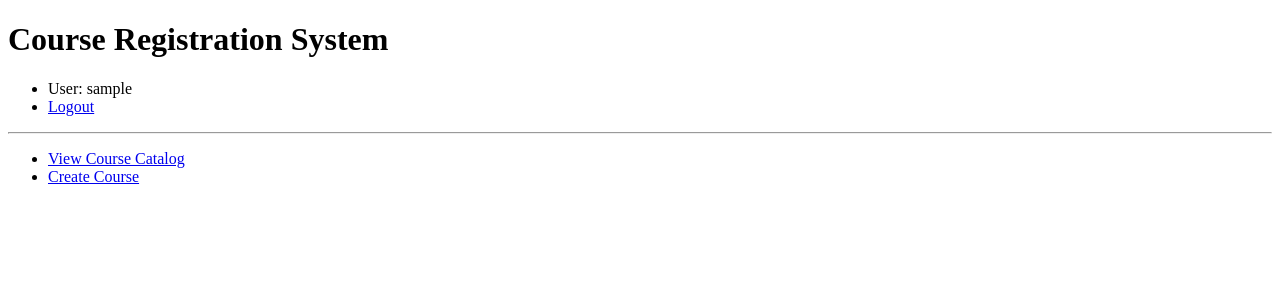
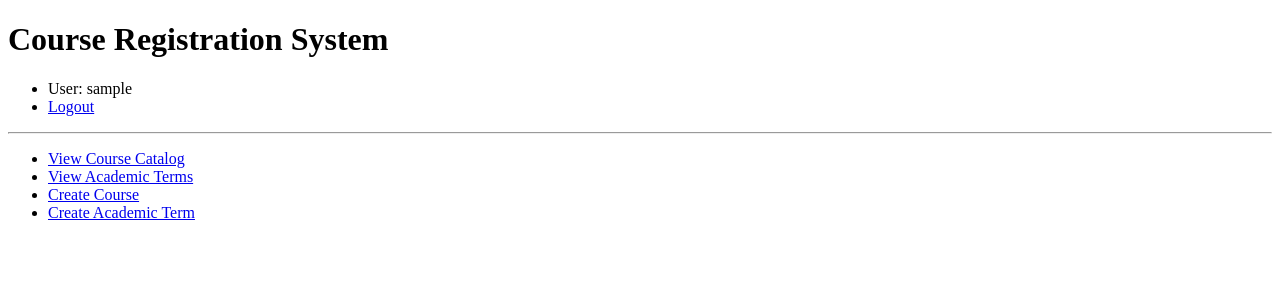
Before and after one commit to brandonbate/courses, a Django app: page / in a window 1280 px wide. Shown: the top 300 px of the page. Run offline with Django 4.2, Linux system fonts and the light colour scheme; the visitor is signed in with stand-in values (Sample User, id 1).

Commit message:
Added views and urls for academic terms and course instances

```diff
--- a/courses/templates/index.html
+++ b/courses/templates/index.html
@@ -19,8 +19,14 @@
 {% if user.is_authenticated %}
 	<ul>
 	<li><a href="{% url 'course_list' %}">View Course Catalog</a></li>
+	<li><a href="{% url 'term_list' %}">View Academic Terms</a></li>
+
 	{% if perms.courses.course_add %}
 		<li><a href="{% url 'course_create' %}">Create Course</a></li>
+	{% endif %}
+
+	{% if perms.courses.term_add %}
+		<li><a href="{% url 'term_create' %}">Create Academic Term</a></li>
 	{% endif %}
 	</ul>
 {% endif %}
--- a/courses/views.py
+++ b/courses/views.py
@@ -4,11 +4,13 @@ from django.contrib.auth.mixins import LoginRequiredMixin, PermissionRequiredMix
 from django.views.generic.edit import CreateView, UpdateView, DeleteView
 from django.urls import reverse_lazy
 
-from courses.models import Course
+from courses.models import Course, Term
 
-# Create your views here.
+
 def index(request):
     return render(request, 'index.html')
+
+# Course Views
 
 class CourseListView(LoginRequiredMixin, ListView):
     model = Course
@@ -32,3 +34,28 @@ class CourseDeleteFormView(PermissionRequiredMixin, DeleteView):
 
 class CourseDetailFormView(DetailView):
     model = Course
+
+# Term Views
+
+class TermListView(LoginRequiredMixin, ListView):
+    model = Term
+
+class TermCreateFormView(PermissionRequiredMixin, CreateView):
+    model = Term
+    fields = '__all__'
+    permission_required = 'courses.term_add'
+    success_url = reverse_lazy('term_list')
+
+class TermUpdateFormView(PermissionRequiredMixin, UpdateView):
+    model = Term
+    fields = '__all__'
+    permission_required = 'courses.term_change'
+    success_url = reverse_lazy('term_list')
+
+class TermDeleteFormView(PermissionRequiredMixin, DeleteView):
+    model = Term
+    permission_required = 'courses.term_delete'
+    success_url = reverse_lazy('term_list')
+
+class TermDetailFormView(DetailView):
+    model = Term
--- a/supercourses/urls.py
+++ b/supercourses/urls.py
@@ -27,6 +27,12 @@ urlpatterns = [
     path('course/<int:pk>/delete/', views.CourseDeleteFormView.as_view(), name='course_delete'),
     path('course/<int:pk>/detail/', views.CourseDetailFormView.as_view(), name='course_detail'),
 
+    path('term/list/', views.TermListView.as_view(), name='term_list'),
+    path('term/create', views.TermCreateFormView.as_view(), name='term_create'),
+    path('term/<int:pk>/update/', views.TermUpdateFormView.as_view(), name='term_update'),
+    path('term/<int:pk>/delete/', views.TermDeleteFormView.as_view(), name='term_delete'),
+    path('term/<int:pk>/detail/', views.TermDetailFormView.as_view(), name='term_detail'),
+
     path('accounts/', include('django.contrib.auth.urls')),
     path('admin/', admin.site.urls),
 ]
```
Also changed, not shown: courses/templates/courses/term_confirm_delete.html (added, +20 -0 lines), courses/templates/courses/term_detail.html (added, +28 -0 lines), courses/templates/courses/term_form.html (added, +14 -0 lines), courses/templates/courses/term_list.html (added, +21 -0 lines).
